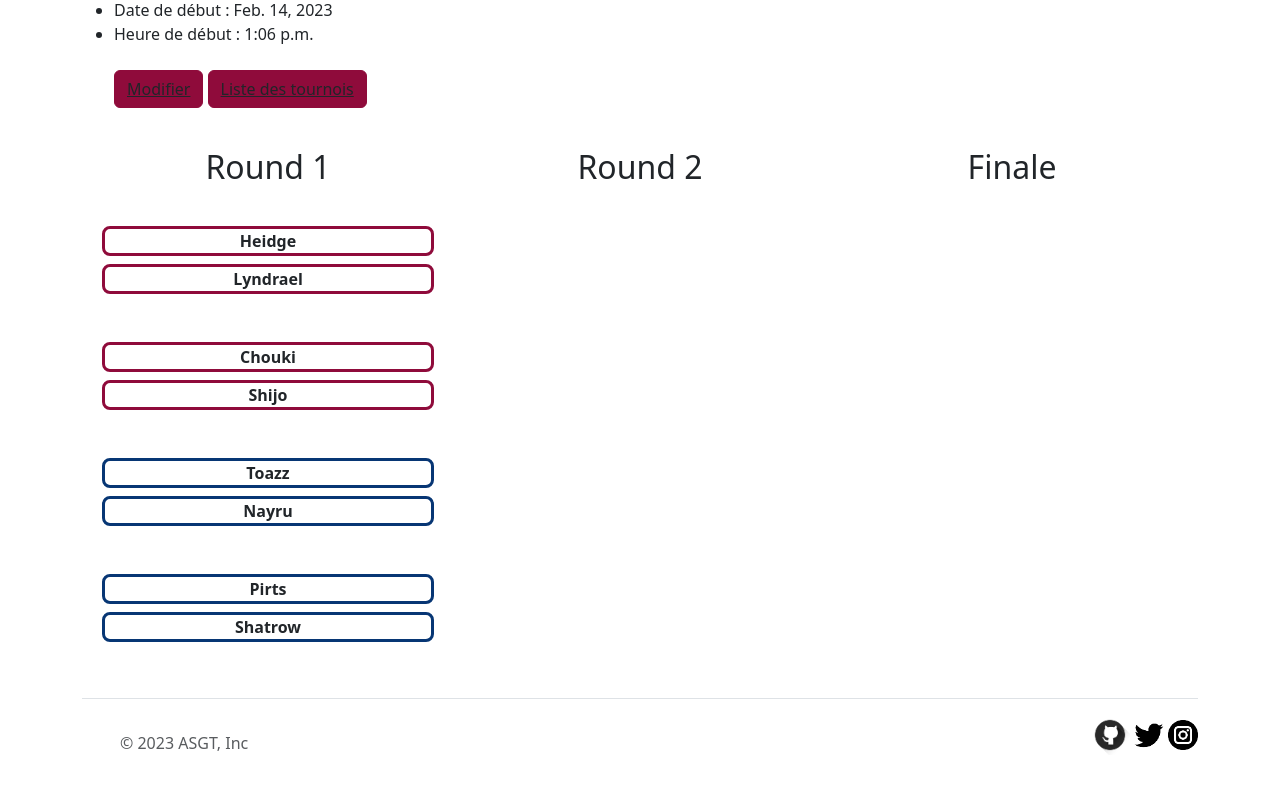
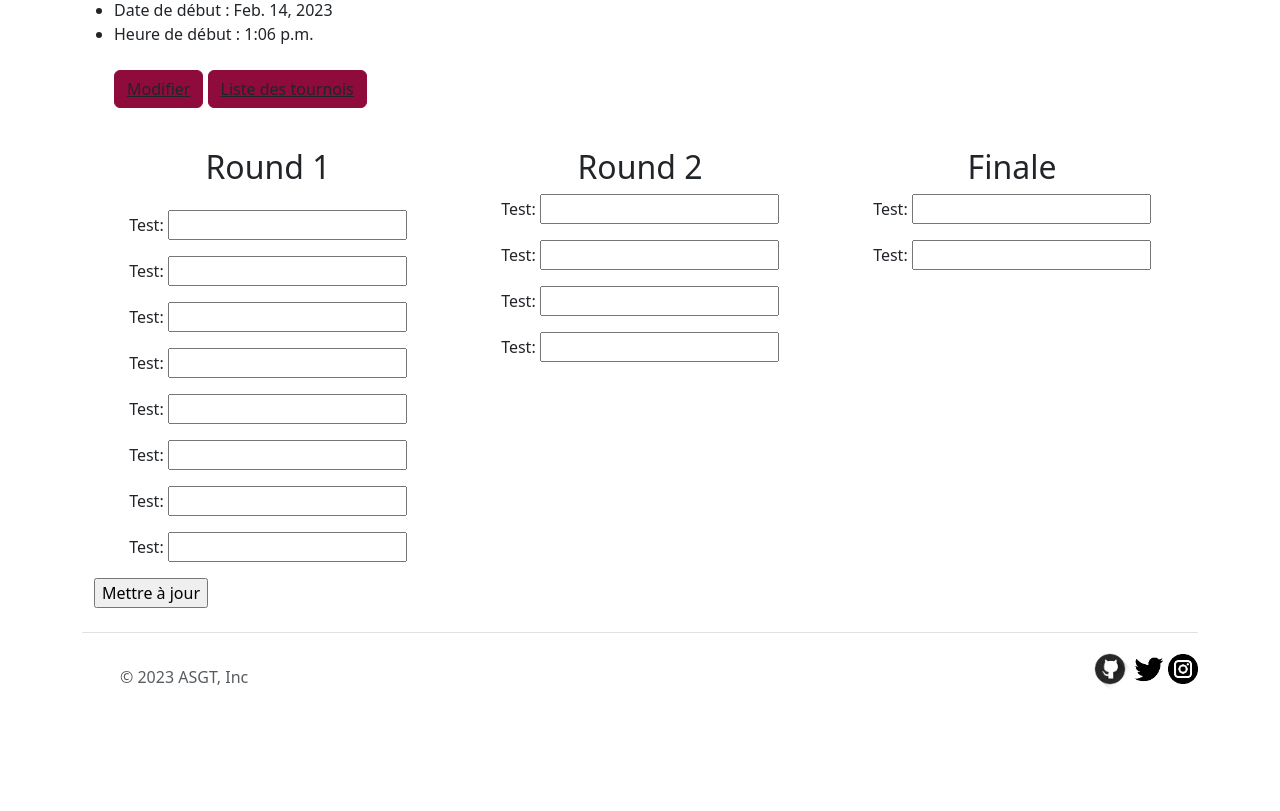
Before and after one commit to Rbrogniez/ASGT, a Django app: page /tournois/1/ in a window 1280 px wide. Shown: the part 261-1072 px from the top of the page. After the commit the page ends 948 px from the top, so only its background shows below. Run offline with Django 4.2, Linux system fonts and the light colour scheme; data comes from the database, SQL or seed files in the repository.

Commit message:
Add new form for tournament detail

```diff
--- a/ASGT/tournaments/forms.py
+++ b/ASGT/tournaments/forms.py
@@ -13,3 +13,23 @@ class TournamentForm(forms.ModelForm):
                   'player1', 'player2', 'player3', 'player4',
                   'player5', 'player6', 'player7', 'player8',
                   'start_date', 'start_time']
+
+class TournamentScoreFormRound1(forms.Form):
+    scoreP1 = forms.IntegerField(label='Test', required=True)
+    scoreP2 = forms.IntegerField(label='Test', required=True)
+    scoreP3 = forms.IntegerField(label='Test', required=True)
+    scoreP4 = forms.IntegerField(label='Test', required=True)
+    scoreP5 = forms.IntegerField(label='Test', required=True)
+    scoreP6 = forms.IntegerField(label='Test', required=True)
+    scoreP7 = forms.IntegerField(label='Test', required=True)
+    scoreP8 = forms.IntegerField(label='Test', required=True)
+
+class TournamentScoreFormRound2(forms.Form):
+    scoreP1 = forms.IntegerField(label='Test', required=True)
+    scoreP2 = forms.IntegerField(label='Test', required=True)
+    scoreP3 = forms.IntegerField(label='Test', required=True)
+    scoreP4 = forms.IntegerField(label='Test', required=True)
+
+class TournamentScoreFormFinale(forms.Form):
+    scoreP1 = forms.IntegerField(label='Test', required=True)
+    scoreP2 = forms.IntegerField(label='Test', required=True)
--- a/ASGT/tournaments/models.py
+++ b/ASGT/tournaments/models.py
@@ -145,6 +145,7 @@ class Tournament(models.Model):
         null=True
         )
     tournament_infos = models.JSONField(
+        default = {},
         blank=True,
         null=True
         )
--- a/ASGT/tournaments/templates/tournaments/tournament_detail.html
+++ b/ASGT/tournaments/templates/tournaments/tournament_detail.html
@@ -15,35 +15,63 @@
         <button type="button" class="btn btn-primary my-4 "><a class="link-dark " href="{% url 'tournament-list' %}">Liste des tournois</a></button>
     </ul>
     <div class="container">
+      <form action=""method="post"></form>
         <div class="row align-items-start">
             <div class="col text-center">
                 <h2 class="mb-4">Round 1</h2>
-                <div class="r1">
-                    <ul class="matchup-r1 p-0 py-2">
-                        <li class="player tb text-decoration-none border border-3 rounded-3 m-2"><strong>{{ tournament.player1 }}</strong></li>
-                        <li class="player tb text-decoration-none border border-3 rounded-3 m-2"><strong>{{ tournament.player2 }}</strong></li>
-                    </ul>
-                    <ul class="matchup-r1 p-0 py-2">
-                        <li class="player tb text-decoration-none border border-3 rounded-3 m-2"><strong>{{ tournament.player3 }}</strong></li>
-                        <li class="player tb text-decoration-none border border-3 rounded-3 m-2"><strong>{{ tournament.player4 }}</strong></li>
-                    </ul>
-                    <ul class="matchup-r1 p-0 py-2">
-                        <li class="player bb text-decoration-none border border-3 rounded-3 m-2"><strong>{{ tournament.player5 }}</strong></li>
-                        <li class="player bb text-decoration-none border border-3 rounded-3 m-2"><strong>{{ tournament.player6 }}</strong></li>
-                    </ul>
-                    <ul class="matchup-r1 p-0 py-2">
-                        <li class="player bb text-decoration-none border border-3 rounded-3 m-2"><strong>{{ tournament.player7 }}</strong></li>
-                        <li class="player bb text-decoration-none border border-3 rounded-3 m-2"><strong>{{ tournament.player8 }}</strong></li>
-                    </ul>
-                </div>
+
+                  <!--
+                  <ul>
+                    <li class="player tb text-decoration-none border border-3 rounded-3 m-2">
+                      <label class="me-5" for="r1-m1-p1"><strong>{{ tournament.player1 }}</strong></label>
+                      <input class="mb- w-25" id="r1-m1-p1" type="number" name="score" value="{{ score.player1 }}">
+                    </li>
+                    <li class="player tb text-decoration-none border border-3 rounded-3 m-2">
+                      <label class="me-5" for="r1-m1-p1"><strong>{{ tournament.player2 }}</strong></label>
+                      <input class="mb- w-25" id="r1-m1-p1" type="number" name="score" value="{{ score.player1 }}">
+                    </li>
+                    <li class="player tb text-decoration-none border border-3 rounded-3 m-2">
+                      <label class="me-5" for="r1-m1-p1"><strong>{{ tournament.player3 }}</strong></label>
+                      <input class="mb- w-25" id="r1-m1-p1" type="number" name="score" value="{{ score.player3 }}">
+                    </li>
+                    <li class="player tb text-decoration-none border border-3 rounded-3 m-2">
+                      <label class="me-5" for="r1-m1-p1"><strong>{{ tournament.player4 }}</strong></label>
+                      <input class="mb- w-25" id="r1-m1-p1" type="number" name="score" value="{{ score.player4 }}">
+                    </li>
+                    <li class="player tb text-decoration-none border border-3 rounded-3 m-2">
+                      <label class="me-5" for="r1-m1-p1"><strong>{{ tournament.player5 }}</strong></label>
+                      <input class="mb- w-25" id="r1-m1-p1" type="number" name="score" value="{{ score.player5 }}">
+                    </li>
+                    <li class="player tb text-decoration-none border border-3 rounded-3 m-2">
+                      <label class="me-5" for="r1-m1-p1"><strong>{{ tournament.player6 }}</strong></label>
+                      <input class="mb- w-25" id="r1-m1-p1" type="number" name="score" value="{{ score.player6 }}">
+                    </li>
+                    <li class="player tb text-decoration-none border border-3 rounded-3 m-2">
+                      <label class="me-5" for="r1-m1-p1"><strong>{{ tournament.player7 }}</strong></label>
+                      <input class="mb- w-25" id="r1-m1-p1" type="number" name="score" value="{{ score.player7 }}">
+                    </li>
+                    <li class="player tb text-decoration-none border border-3 rounded-3 m-2">
+                      <label class="me-5" for="r1-m1-p1"><strong>{{ tournament.player8 }}</strong></label>
+                      <input class="mb- w-25" id="r1-m1-p1" type="number" name="score" value="{{ score.player8 }}">
+                    </li>
+                  </ul>
+                  -->
+                  {% csrf_token %}
+                  {{ form_r1.as_p }}
             </div>
             <div class="col text-center">
                 <h2>Round 2</h2>
+                {% csrf_token %}
+                {{ form_r2.as_p }}
             </div>
-            <div class="col">
-                <h2 class="text-center">Finale</h2>
+            <div class="col text-center">
+                <h2>Finale</h2>
+                {% csrf_token %}
+                {{ form_finale.as_p }}
             </div>
         </div>
+        <input type="submit" value="Mettre à jour">
+      </form>
     </div>
     {% endblock %}
 
--- a/ASGT/tournaments/views.py
+++ b/ASGT/tournaments/views.py
@@ -1,7 +1,7 @@
 from django.http import HttpResponse
 from django.shortcuts import render, redirect
 from tournaments.models import Tournament, User, Games
-from tournaments.forms import ContactUsForm, TournamentForm
+from tournaments.forms import ContactUsForm, TournamentForm, TournamentScoreFormRound1, TournamentScoreFormRound2, TournamentScoreFormFinale
 from django.core.mail import send_mail
 
 def homepage(request):
@@ -43,7 +43,12 @@ def contact(request):
 
 def tournament_detail(request, tournament_id):
     tournament = Tournament.objects.get(id=tournament_id)
-    return render (request, 'tournaments/tournament_detail.html', {'tournament': tournament})
+    form_r1 = TournamentScoreFormRound1()
+    form_r2 = TournamentScoreFormRound2()
+    form_finale = TournamentScoreFormFinale()
+    #vérifier si besoin de mettre des form valid
+
+    return render (request, 'tournaments/tournament_detail.html', {'tournament': tournament, 'form_r1': form_r1, 'form_r2': form_r2, 'form_finale': form_finale})
 
 def contact_ok(request):
     return render(request, 'tournaments/contact-ok.html')
```
Also changed, not shown: ASGT/tournaments/static/tournaments/script.js (added).
